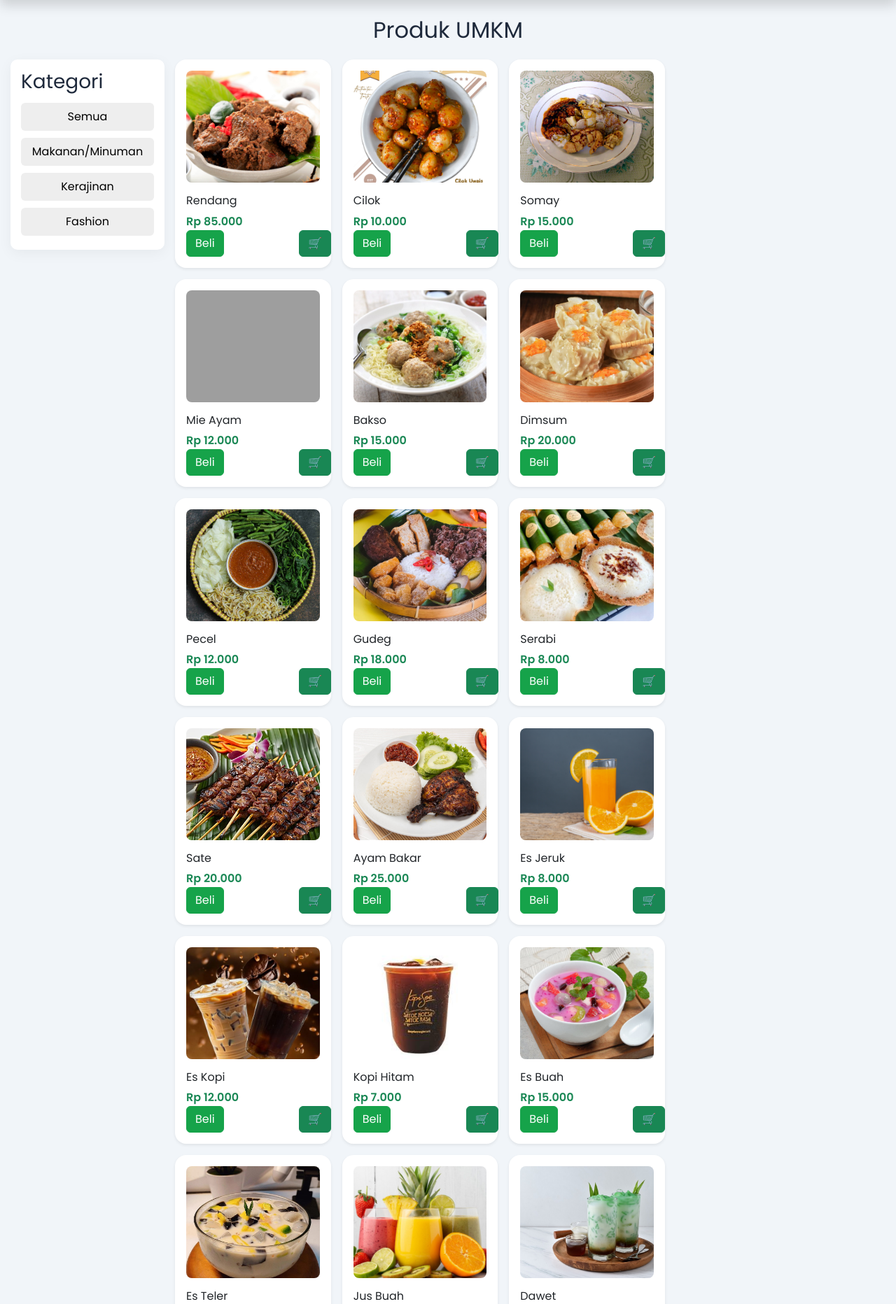
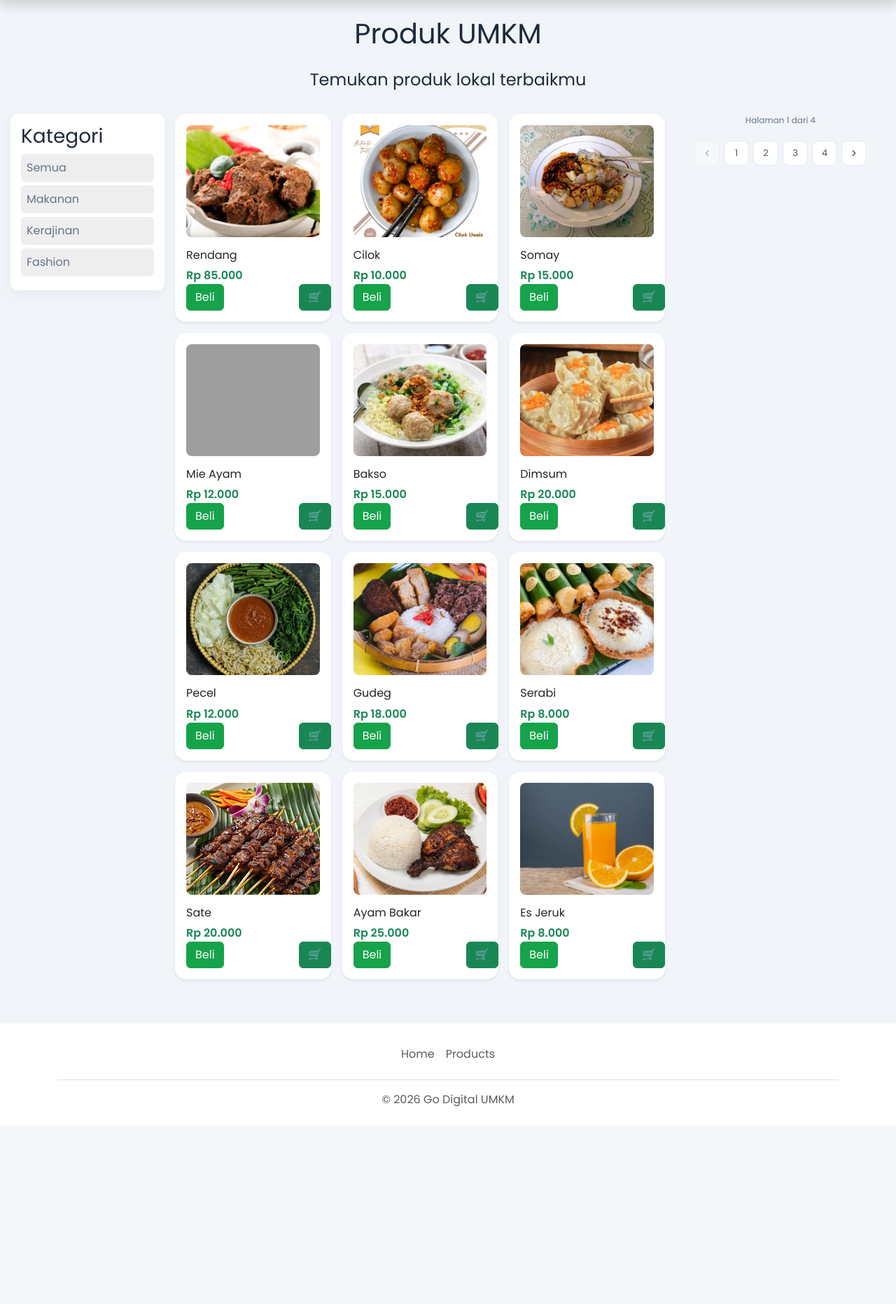
Before and after one commit to victor-isMe/go-digital-umkm-v0, a PHP site: page /index.php?page=produk in a window 1280 px wide. Shown: the part 56-1920 px from the top of the page at 70% size. After the commit the page ends 1638 px from the top, so only its background shows below. Run offline with PHP 8.4, Linux system fonts and the light colour scheme; data comes from the database, SQL or seed files in the repository; grey boxes are pictures that could not be loaded.

Commit message:
Membuat pagination untuk halaman produk

```diff
--- a/assets/css/style.css
+++ b/assets/css/style.css
@@ -72,7 +72,7 @@ body {
 
 }
 
-.sidebar button {
+.sidebar .button {
 
     width: 100%;
 
@@ -301,7 +262,10 @@ body {
     border-radius: 10px;
 }
 
-.sidebar button {
+.sidebar .button {
+    display: block;
+    color: #64748b;
+    text-decoration: none;
     width: 100%;
     margin: 5px 0;
     padding: 8px;
@@ -343,6 +307,72 @@ body {
     .cart-float {
         display: none;
     }
+}
+/* ===== PAGINATION ===== */
+.pagination-wrapper {
+    display: flex;
+    align-items: center;
+    justify-content: center;
+    gap: 6px;
+    padding: 8px 0 4px;
+}
+
+.page-info {
+    font-size: 12px;
+    color: #64748b;
+    text-align: center;
+    margin-bottom: 12px;
+}
+
+.page-btn {
+    display: inline-flex;
+    align-items: center;
+    justify-content: center;
+    min-width: 36px;
+    height: 36px;
+    padding: 0 10px;
+    border-radius: 9px;
+    font-size: 13px;
+    font-weight: 500;
+    text-decoration: none;
+    border: 1px solid #e2e8f0;
+    background: #fff;
+    color: #475569;
+    transition: all 0.15s;
+    font-family: 'Poppins', sans-serif;
+}
+
+.page-btn:hover {
+    background: #f0fdf4;
+    border-color: #bbf7d0;
+    color: #15803d;
+}
+
+.page-btn.active {
+    background: linear-gradient(135deg, #16a34a, #22c55e);
+    border-color: #16a34a;
+    color: #fff;
+    font-weight: 600;
+    box-shadow: 0 2px 8px rgba(22,163,74,0.3);
+}
+
+.page-btn.disabled {
+    opacity: 0.4;
+    pointer-events: none;
+}
+
+.page-btn svg {
+    width: 14px; height: 14px;
+    stroke: currentColor; fill: none;
+    stroke-width: 2.5;
+    stroke-linecap: round; stroke-linejoin: round;
+}
+
+.page-ellipsis {
+    font-size: 13px;
+    color: #94a3b8;
+    padding: 0 4px;
+    line-height: 36px;
 }
 
 /*== DASHBOARD ==*/
--- a/index.php
+++ b/index.php
@@ -48,9 +48,6 @@ if ($page == 'form') {
     }
 }
 
-if ($page == 'produk') {
-    $result = mysqli_query($koneksi, "SELECT * FROM produk");
-}
 if (isset($_GET['add_cart'])) {
     $id = $_GET['add_cart'];
 
--- a/produk.php
+++ b/produk.php
@@ -1,36 +1,71 @@
-    <h1 class="text-center mt-4 fs-2">
-        Produk UMKM
-    </h1>
+<?php
+$per_page = 12;
+$halaman = isset($_GET['halaman']) ? (int)$_GET['halaman'] : 1;
+$halaman = max(1, $halaman);
+$offset = ($halaman - 1) * $per_page;
+
+//Filter Kategori
+$kategori_filter = isset($_GET['kategori']) ? $_GET['kategori'] : 'all';
+$where = '';
+if ($kategori_filter !== 'all') {
+    $kategori = mysqli_real_escape_string($koneksi, $kategori_filter);
+    $where = "WHERE kategori='$kategori'";
+}
+
+//Hitung total produk
+$total_result = mysqli_query($koneksi, "SELECT COUNT(*) as total FROM produk $where");
+$total_row = mysqli_fetch_assoc($total_result);
+$total_produk = $total_row['total'];
+$total_halaman = ceil($total_produk/ $per_page);
+
+//Ambil produk sesuai halaman
+$result = mysqli_query($koneksi, "SELECT * FROM produk $where LIMIT $per_page OFFSET $offset");
+
+//URL helper untuk pagination
+function pagination_url($h, $kat) {
+    $params = ['page' => 'produk', 'halaman' => $h];
+    if ($kat !== 'all') $params['kategori'] = $kat;
+    return 'index.php?' . http_build_query($params);
+}
+
+function filter_url($kat) {
+    return 'index.php?' . http_build_query(['page' => 'produk', 'kategori' => $kat]);
+}
+?>
+    <div class="produk-header">
+        <h1 class="text-center mt-4 fs-1">
+            Produk UMKM
+        </h1>
+        <p class="text-center mt-4 fs-4">Temukan produk lokal terbaikmu</p>
+    </div>
     <div class="product-container">
         <div class="sidebar">
             <h3>Kategori</h3>
-            <button onclick="filterProduk('all')">
-                Semua
-            </button>
-            <button onclick="filterProduk('makanan')">
-                Makanan/Minuman
-            </button>
-            <button onclick="filterProduk('kerajinan')">
-                Kerajinan
-            </button>
-            <button onclick="filterProduk('fashion')">
-                Fashion
-            </button>
+            <a href="<?= filter_url('all') ?>" class="button">Semua</a>
+            <a href="<?= filter_url('makanan') ?>" class="button">Makanan</a>
+            <a href="<?= filter_url('kerajinan') ?>" class="button">Kerajinan</a>
+            <a href="<?= filter_url('fashion') ?>" class="button">Fashion</a>
         </div>
 
         <div class="row row-cols-2 row-cols-md-3 g-3">
+            <?php if (mysqli_num_rows($result) == 0): ?>
+                <div>
+                    <svg viewBox="0 0 24 24"><path d="M6 2L3 6v14a2 2 0 002 2h14a2 2 0 002-2V6l-3-4z"/><line x1="3" y1="6" x2="21" y2="6"/><path d="M16 10a4 4 0 01-8 0"/></svg>
+                    <p>Tidak ada produk yang ditemukan.</p>
+                </div>
+            <?php else: ?>
             <?php while ($row = mysqli_fetch_assoc($result)): ?>
 
-                <div class="col <?= $row['kategori']; ?>">
+                <div class="col">
                     <div class="card bg-white p-3 rounded-4 shadow-sm border-0 card-hover">
-                        <img class="w-100 rounded-3 mb-2" src="<?= $row['foto']; ?>" alt="<?= $row['nama']; ?>">
+                        <img class="w-100 rounded-3 mb-2" src="<?= $row['foto']; ?>" alt="<?= $row['nama']; ?>" loading="lazy">
 
                         <h6 class="mt-2 mb-2"><?= $row['nama']; ?></h6>
                         <p class="text-success fw-semibold mb-0">Rp <?= number_format($row['harga'], 0, ',','.'); ?></p>
 
                         <div class="row">
                             <div class="col-9">
-                                <button class="btn btn-primary">Beli</button>
+                                <a href="index.php?page=pembeli/checkout" class="btn btn-primary">Beli</a>
                             </div>
                             <div class="col-3">
                                 <a href="index.php?page=produk&add_cart=<?= $row['id_produk'] ?>" class="btn btn-success">🛒</a>
@@ -40,27 +75,52 @@
                 </div>
 
             <?php endwhile; ?>
+            <?php endif; ?>
         </div>
 
+        <!-- PAGINATION -->
+        <div>
+        <?php if ($total_halaman > 1): ?>
+            <div class="page-info">Halaman <?= $halaman ?> dari <?= $total_halaman ?></div>
+            <div class="pagination-wrapper">
+                <!-- TOMBOL PREV -->
+                <a href="<?= pagination_url($halaman - 1, $kategori_filter) ?>" class="page-btn <?= $halaman <= 1 ? 'disabled' : ''?>">
+                    <svg viewBox="0 0 24 24"><polyline points="15 18 9 12 15 6"/></svg>
+                </a>
+
+                <?php
+                $range = 2;
+                for ($i = 1;$i <= $total_halaman;$i++):
+                    if (
+                        $i == 1 ||
+                        $i == $total_halaman ||
+                        ($i >= $halaman - $range && $i <= $halaman + $range)
+                        ):
+                ?>
+                    <a href="<?= pagination_url($i, $kategori_filter) ?>" class="page-btn">
+                        <?= $i ?>
+                    </a>
+                <?php
+                    elseif (
+                            $i == $halaman - $range - 1 ||
+                            $i == $halaman + $range + 1):
+                ?>
+                    <span class="page-ellipsis"> ... </span>
+                <?php
+                    endif;
+                    endfor;
+                ?>
+
+                <!-- TOMBOL NEXT -->
+                <a href="<?= pagination_url($halaman + 1, $kategori_filter) ?>" class="page-btn <?= $halaman >= $total_halaman ? 'disabled' : '' ?>">
+                    <svg viewBox="0 0 24 24"><polyline points="9 18 15 12 9 6"/></svg>
+                </a>
+            </div>
+        <?php endif; ?>
+        </div>
     </div>
 
     <script>
-
-        function filterProduk(kategori) {
-            let produk =
-                document.querySelectorAll(".col");
-            produk.forEach(item => {
-                if (kategori == "all") {
-                    item.style.display = "block";
-                } else if (item.classList.contains(kategori)) {
-                    item.style.display = "block";
-                } else {
-                    item.style.display = "none";
-                }
-
-            });
-
-        }
 
         function toggleMenu() {
             const menu = document.getElementById("navMenu");
```
Also changed, not shown: other parts of assets/css/style.css (+2 -41 lines).
